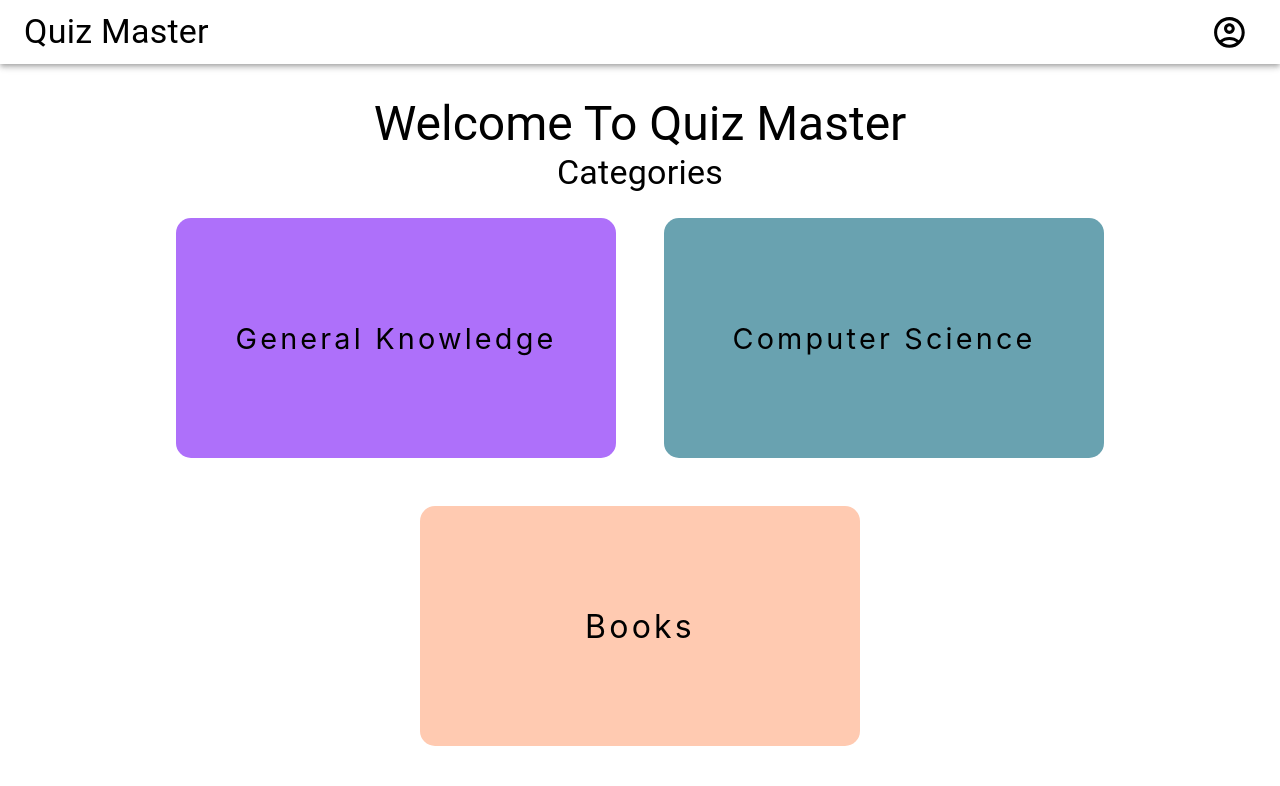
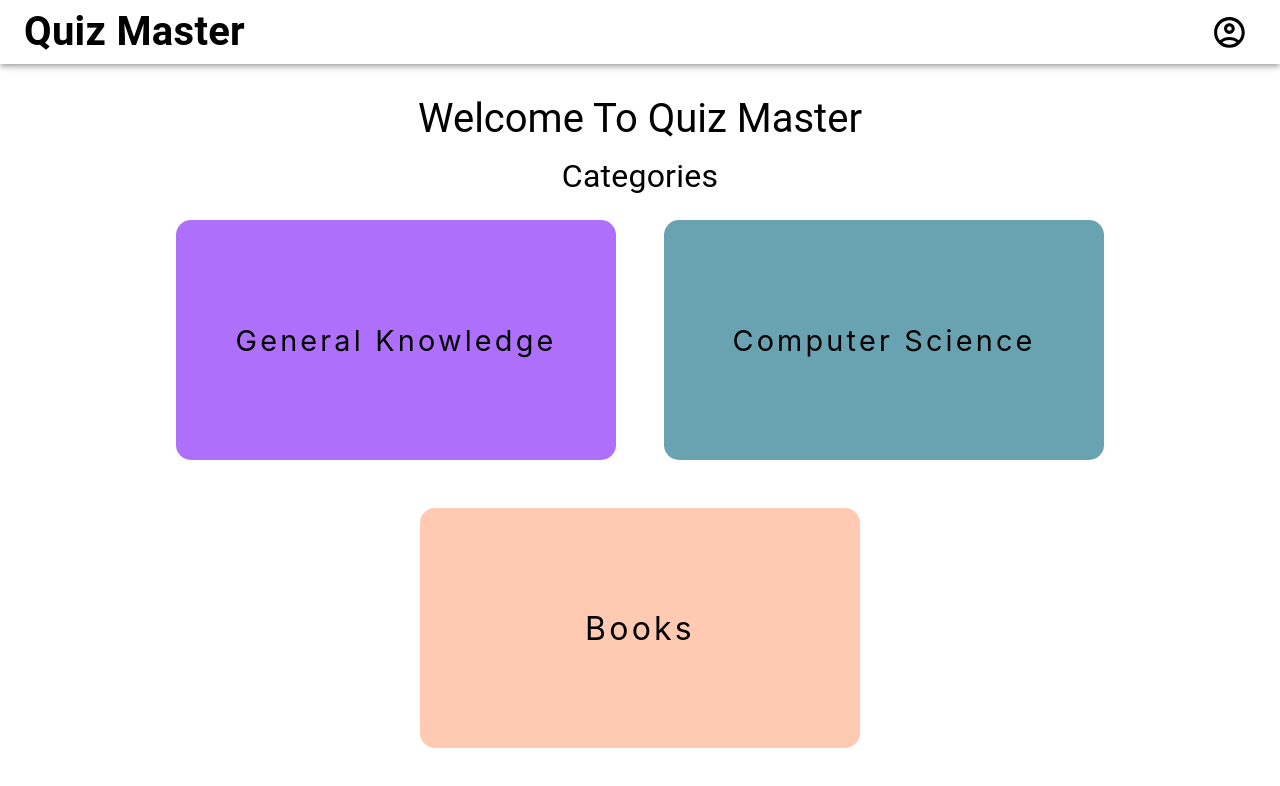
Before and after one commit to Rushabh2397/quizFrontend, a React (Create React App) app: page / in a window 1280 px wide. Shown: the top 786 px of the page. Built offline with nearby package versions, Linux system fonts and the light colour scheme.

Commit message:
refactored

```diff
--- a/src/components/home/Home.jsx
+++ b/src/components/home/Home.jsx
@@ -24,7 +24,7 @@ const Home = () => {
 
     return (
         <Box>
-            <Typography align="center" variant="h3" sx={{ marginTop: "2rem" }}>Welcome To Quiz Master</Typography>
+            <Typography align="center" gutterBottom={1} variant="h3" sx={{ marginTop: "2rem",fontSize:{xs:"1.8rem",lg:"2.5rem"} }}>Welcome To Quiz Master</Typography>
 
             <Box sx={{
                 display: 'flex',
@@ -33,7 +33,7 @@ const Home = () => {
                 justifyContent: 'center',
                 alignItems: 'center'
             }}>
-                <Typography sx={{ marginBottom: "1.5rem" }} align="center" variant="h4" >Categories</Typography>
+                <Typography sx={{ marginBottom: "1.5rem",fontSize:{xs:"1.5rem",lg:"2rem"} }} align="center" variant="h4" >Categories</Typography>
                 <Box sx={{
                     display: 'flex',
                     justifyContent: 'center',
--- a/src/components/navbar/Navbar.jsx
+++ b/src/components/navbar/Navbar.jsx
@@ -63,8 +63,8 @@ const Navbar = () => {
                     >
                         <MenuIcon />
                     </IconButton> */}
-                    <Typography variant="h4" component="div" sx={{ flexGrow: 1, fontWeight: 400 }}>
-                        Quiz Master
+                    <Typography variant="h4" component="div" sx={{ flexGrow: 1, fontWeight: 600,fontSize:{xs:"1.6rem",lg:"2.5rem"} }}>
+                        <NavLink to="/home" style={{textDecoration:'none',listStyle:'none',color:"black",cursor:'pointer'}}>Quiz Master</NavLink>
                     </Typography>
                     <IconButton
                         color="inherit"
```
